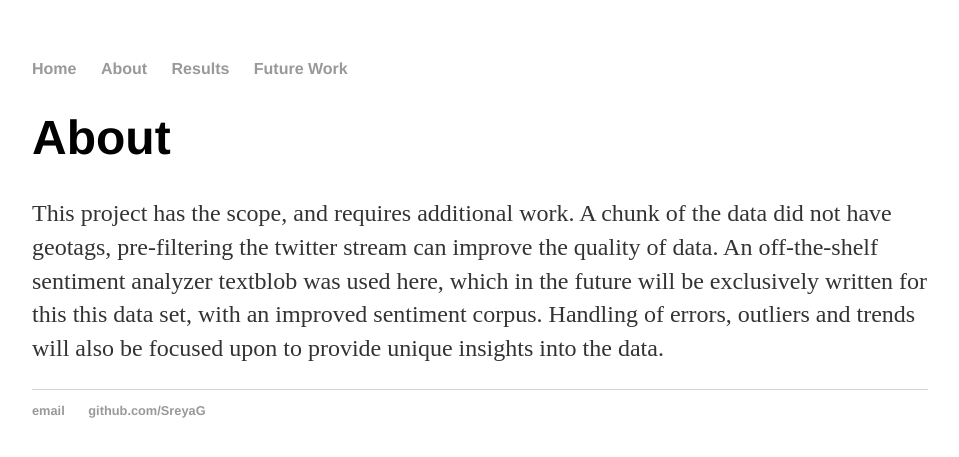
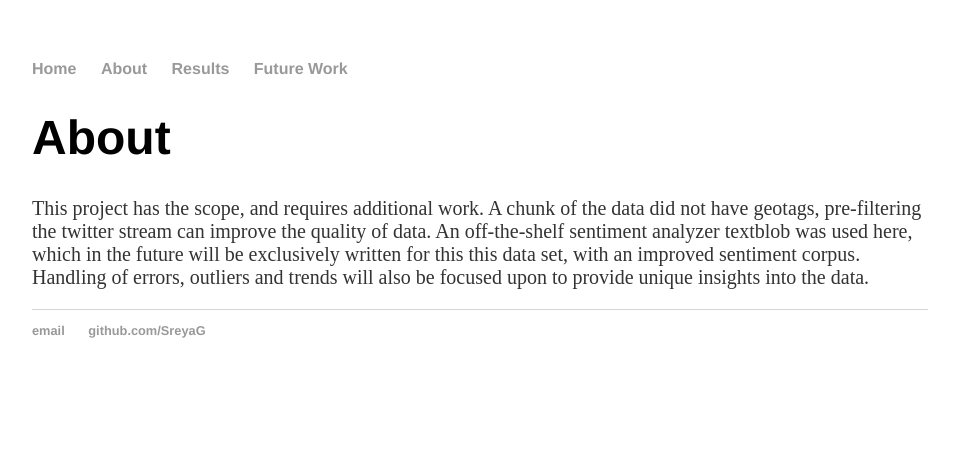
Before and after one commit to SreyaG/SportTweet, a Jekyll site: the page built from futurework/index.html, in a window 1280 px wide. Shown: the top 457 px of the page, without its empty margins (160-1119 px from the left). Built offline with Jekyll 4.4.1, drawn with Linux system fonts in a browser that asks for light colours.

Commit message:
Update main1.css

```diff
--- a/css/main1.css
+++ b/css/main1.css
@@ -24,8 +24,9 @@ h1 {
     font-family:'Helvetica', 'Arial', 'Sans-Serif';
 }
 p {
-    font-size: 1.5em;
-    line-height: 1.4em;
+   /*font-size: 1.5em;
+    line-height: 1.4em;*/
+    font-size: 20px;
     color: #333;
 }
 footer {
```
